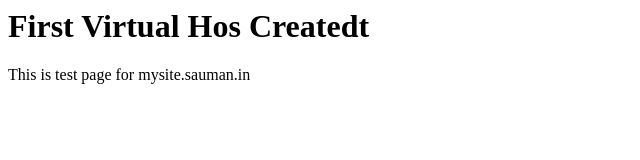
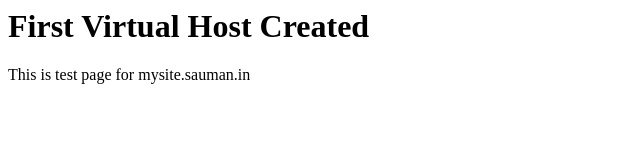
Before and after one commit to manendrakmr/mysite, a plain HTML site: page public_html/index.html in a window 1280 px wide. Shown: the full height of the page, 0-640 px from the left. Drawn offline with Linux system fonts and the light colour scheme.

Commit message:
index.html file updated

```diff
--- a/public_html/index.html
+++ b/public_html/index.html
@@ -3,7 +3,7 @@
     <title>Mysite@sauman</title>
   </head>
   <body>
-    <h1>First Virtual Hos Createdt</h1>
+    <h1>First Virtual Host Created</h1>
     <p>This is test page for mysite.sauman.in</p>
   </body>
 </html>
```
